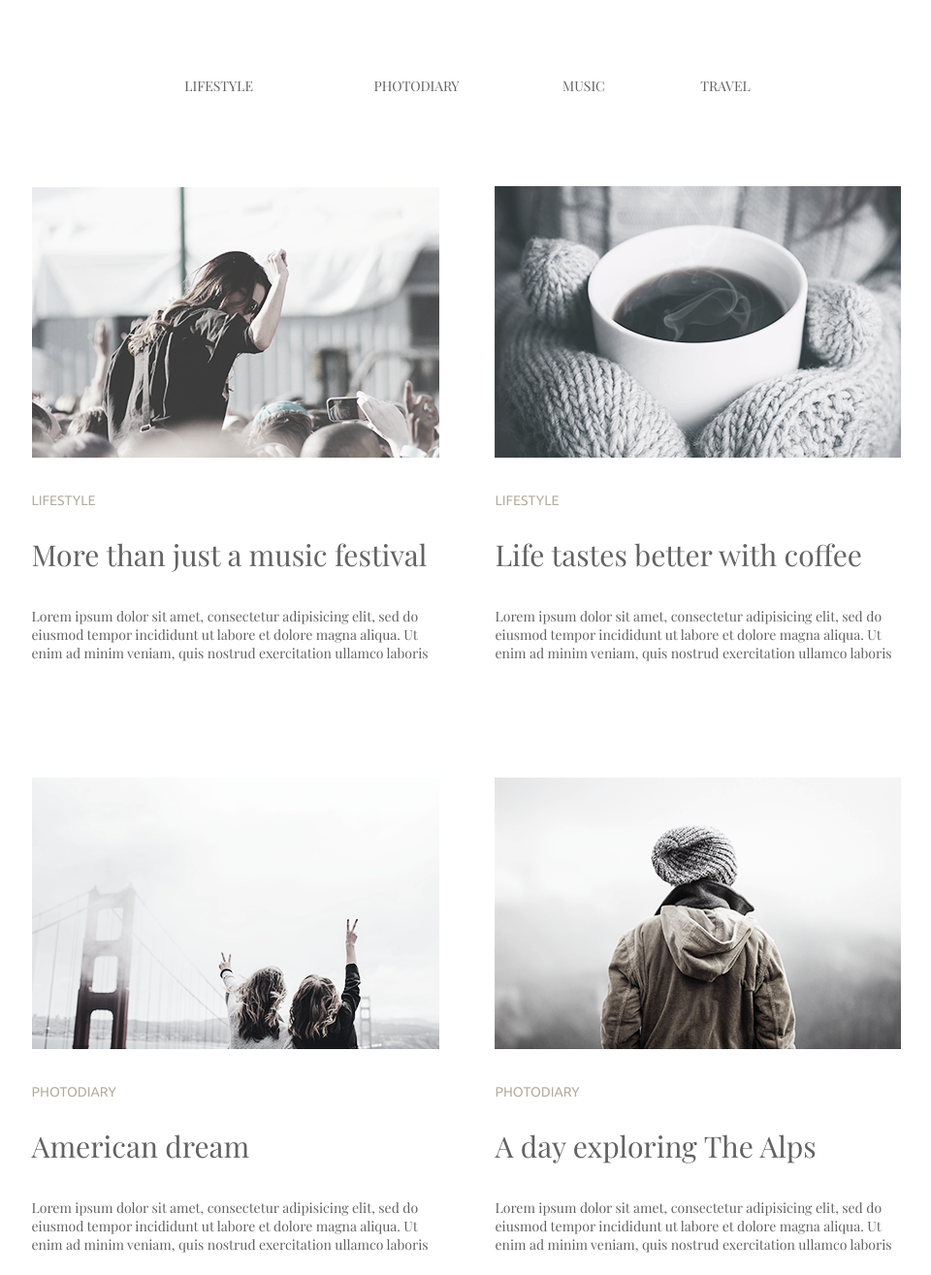
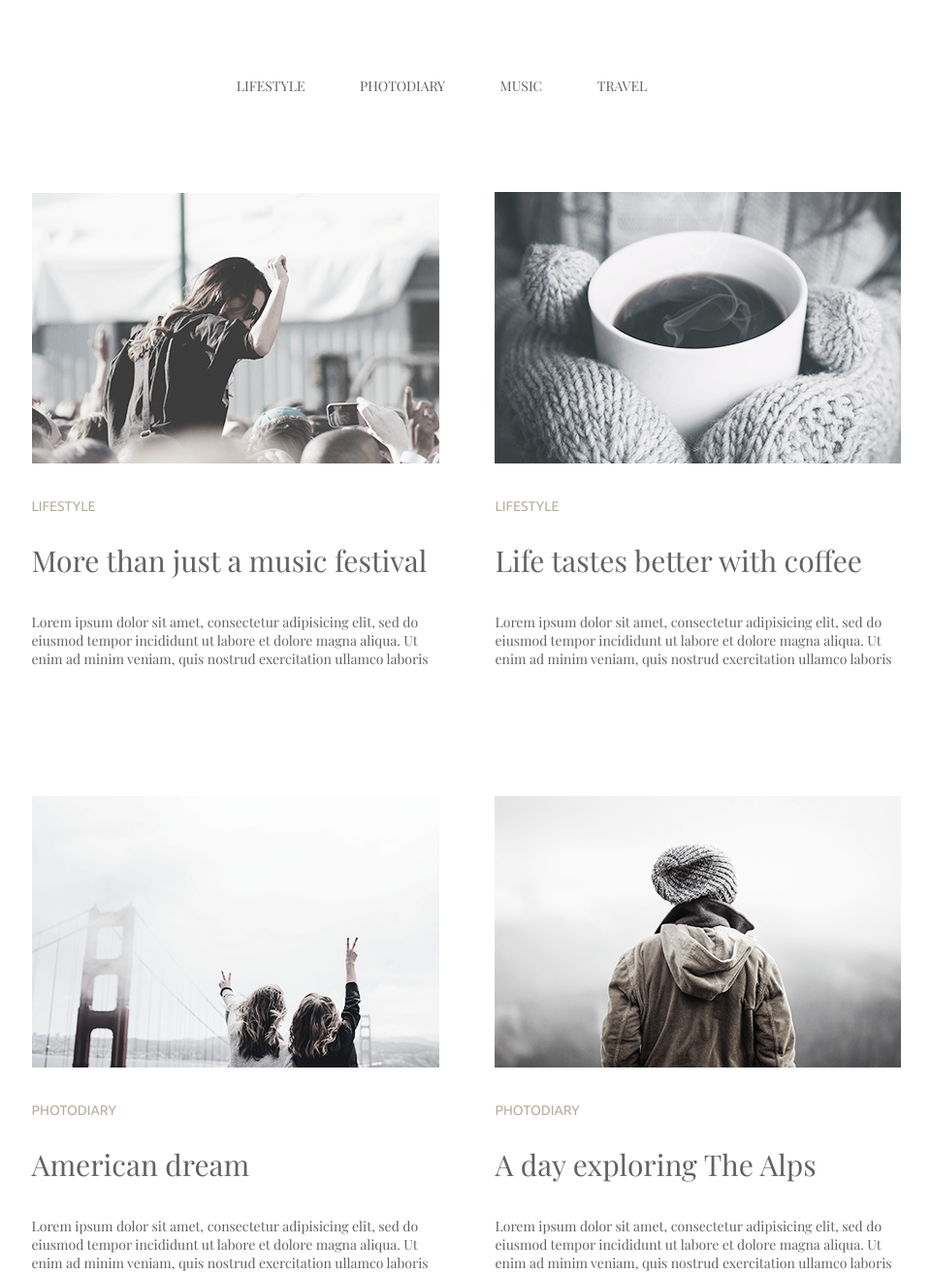
Before and after one commit to zaharius181185/module-03, a plain HTML site: page index.html in a window 1280 px wide. Shown: the top 1315 px of the page at 97% size, without its empty margins (158-1118 px from the left). Drawn offline with nearby package versions, Linux system fonts and the light colour scheme.

Commit message:
исправления замечаний

```diff
--- a/index.html
+++ b/index.html
@@ -11,20 +11,19 @@
 <body>
     <div class="container__content">
         <header>
-            <h1></h1>
             <nav class="nav">
                 <ul>
                     <li>
-                        <a href="#" class="lifestyle">lifestyle</a>
+                        <p class="nav__p">lifestyle</p>
                     </li>
                     <li>
-                        <a href="#" class="photodiary">photodiary</a>
+                        <p class="nav__p">photodiary</p>
                     </li>
                     <li>
-                        <a href="#" class="music">music</a>
+                        <p class="nav__p">music</p>
                     </li>
                     <li>
-                        <a href="#" class="ravel">travel</a>
+                        <p class="nav__p">travel</p>
                     </li>
                 </ul>
             </nav>
@@ -33,7 +32,7 @@
         <main>
             <div class="container__main">
                 <ul class="main__content">
-                    <li class="festival">
+                    <li class="main__li">
                         <img src="./img/photo_1.png" alt="music festival">
                         <p class="name__photo">Lifestyle</p>
 
@@ -42,7 +41,7 @@
                         <p class="text__photo">Lorem ipsum dolor sit amet, consectetur adipisicing elit, sed do eiusmod tempor incididunt ut labore et dolore magna aliqua. Ut enim ad minim veniam, quis nostrud exercitation ullamco laboris </p>
                     </li>
 
-                    <li class="coffee">
+                    <li class="main__li">
                         <img src="./img/photo_2.png" alt="coffee">
                         <p class="name__photo">Lifestyle</p>
 
@@ -51,7 +50,7 @@
                         <p class="text__photo">Lorem ipsum dolor sit amet, consectetur adipisicing elit, sed do eiusmod tempor incididunt ut labore et dolore magna aliqua. Ut enim ad minim veniam, quis nostrud exercitation ullamco laboris </p>
                     </li>
 
-                    <li class="dream">
+                    <li class="main__li">
                         <img src="./img/photo_3.png" alt="American dreem">
                         <p class="name__photo">photodiary</p>
 
@@ -60,7 +59,7 @@
                         <p class="text__photo">Lorem ipsum dolor sit amet, consectetur adipisicing elit, sed do eiusmod tempor incididunt ut labore et dolore magna aliqua. Ut enim ad minim veniam, quis nostrud exercitation ullamco laboris </p>
                     </li>
 
-                    <li class="alps">
+                    <li class="main__li">
                         <img src="./img/photo_4.png" alt="The Alps">
                         <p class="name__photo">photodiary</p>
 
@@ -69,7 +68,7 @@
                         <p class="text__photo">Lorem ipsum dolor sit amet, consectetur adipisicing elit, sed do eiusmod tempor incididunt ut labore et dolore magna aliqua. Ut enim ad minim veniam, quis nostrud exercitation ullamco laboris </p>
                     </li>
 
-                    <li class="run">
+                    <li class="main__li">
                         <img src="./img/photo_5.png" alt="running">
                         <p class="name__photo">Lifestyle</p>
 
@@ -78,7 +77,7 @@
                         <p class="text__photo">Lorem ipsum dolor sit amet, consectetur adipisicing elit, sed do eiusmod tempor incididunt ut labore et dolore magna aliqua. Ut enim ad minim veniam, quis nostrud exercitation ullamco laboris </p>
                     </li>
 
-                    <li class="road">
+                    <li class="main__li">
                         <img src="./img/photo_6.png" alt="road">
                         <p class="name__photo">Lifestyle</p>
 
@@ -87,15 +86,14 @@
                         <p class="text__photo">Lorem ipsum dolor sit amet, consectetur adipisicing elit, sed do eiusmod tempor incididunt ut labore et dolore magna aliqua. Ut enim ad minim veniam, quis nostrud exercitation ullamco laboris </p>
                     </li>
                 </ul>
+
+                <div class="footer">
+                    <div class="footer_btn">
+                        <button  class="btn">Load More</button>
+                    </div>
+                </div>
             </div>
         </main>
-
-        <footer class="footer">
-            <div class="footer_btn">
-                <button  class="btn">Load More</button>
-            </div>
-        </footer>
-
     </div>
 </body>
 </html>
--- a/style.css
+++ b/style.css
@@ -7,11 +7,11 @@ html {
 *::after {
     box-sizing: inherit;
     margin: 0;
-    color: #626262
 }
 
 body {
     font-family: 'Playfair Display', serif;
+    color: #626262
 }
 
 .container__content {
@@ -30,20 +30,21 @@ body {
     font-size: 14px;
     text-transform: uppercase;
     text-align: center;
-    height: 192px;
     padding-top: 79px;
     padding-bottom: 100px;
 }
 
 .nav li {
     display: inline-block;
+    margin-right: 53px;
+
 }
 
-.nav a:hover {
+.nav p:hover {
     color: #03a9f4;
 }
 
-a {
+p .nav__p {
     text-decoration: none;
     color: #626262;
 }
@@ -61,69 +62,31 @@ ul {
     padding: 0;
 }
 
-.lifestyle {
-    margin-right: 121px;
-}
-
-.photodiary {
-    margin-right: 103px;
-}
-
-.music {
-    margin-right: 95px;
-}
-
-.festival {
-    width: 420px;
-    height: 477px;
-    margin-bottom: 132px;
-}
-
-.coffee {
-    width: 420px;
-    height: 477px;
-    margin-bottom: 132px;
-}
-
-.dream {
-    width: 420px;
-    height: 477px;
-    margin-bottom: 138px;
-}
-
-.alps {
-    width: 420px;
-    height: 477px;
-    margin-bottom: 138px;
-}
-
-.run {
-    width: 420px;
-    height: 477px;
-}
-
-.road {
-    width: 420px;
-    height: 477px;
+img {
+    margin-bottom: 32px;
 }
 
 .name__photo {
-    margin-top: 32px;
     margin-bottom: 28px;
+    font-weight: 300;
 }
 
 h2 {
     font-size: 30px;
     font-weight: 400;
+    margin-bottom: 34px;
+}
+
+.main__li {
+    width: 420px;
+    margin-bottom: 132px;
 }
 
 .text__photo {
-    margin-top: 34px;
     font-size: 14px;
 }
 
 .footer {
-    height: 184px;
     padding-top: 54px;
     padding-bottom: 70px;
 }
```
